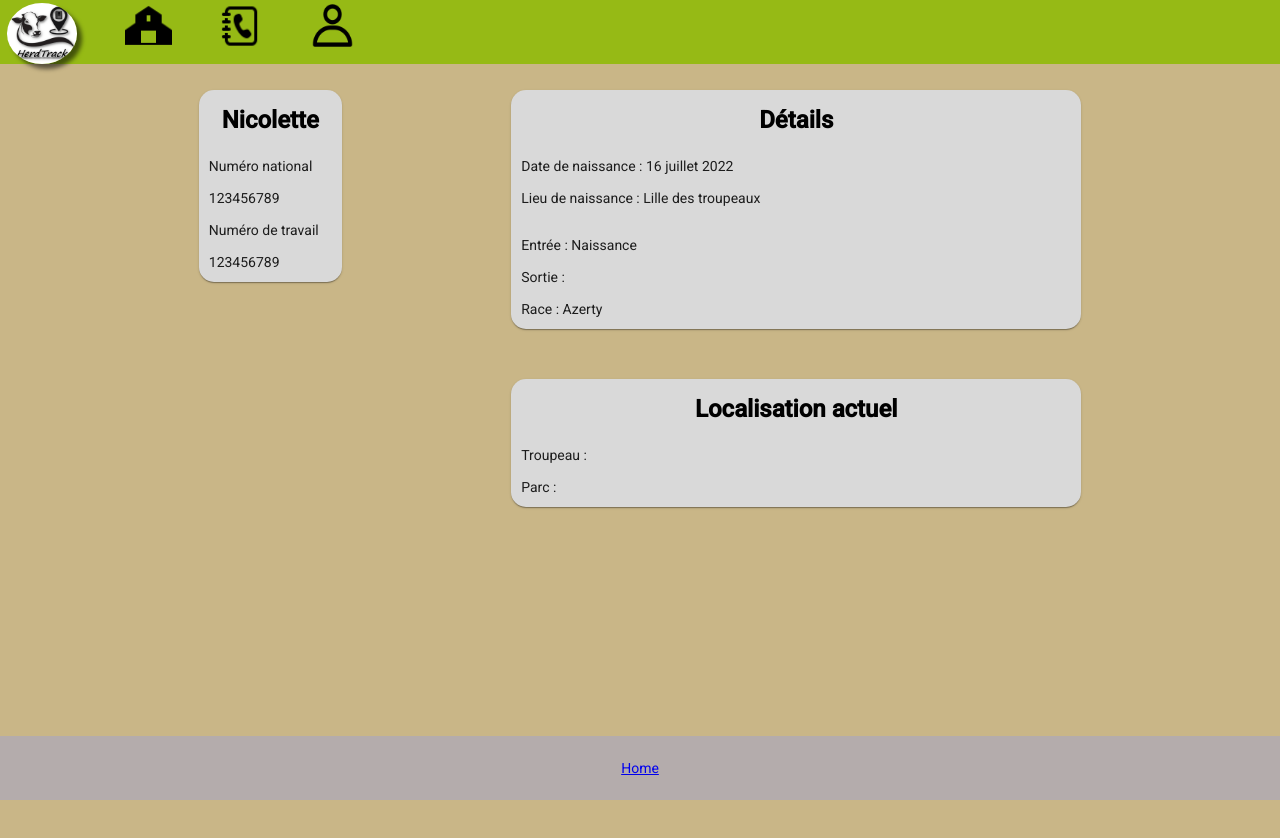
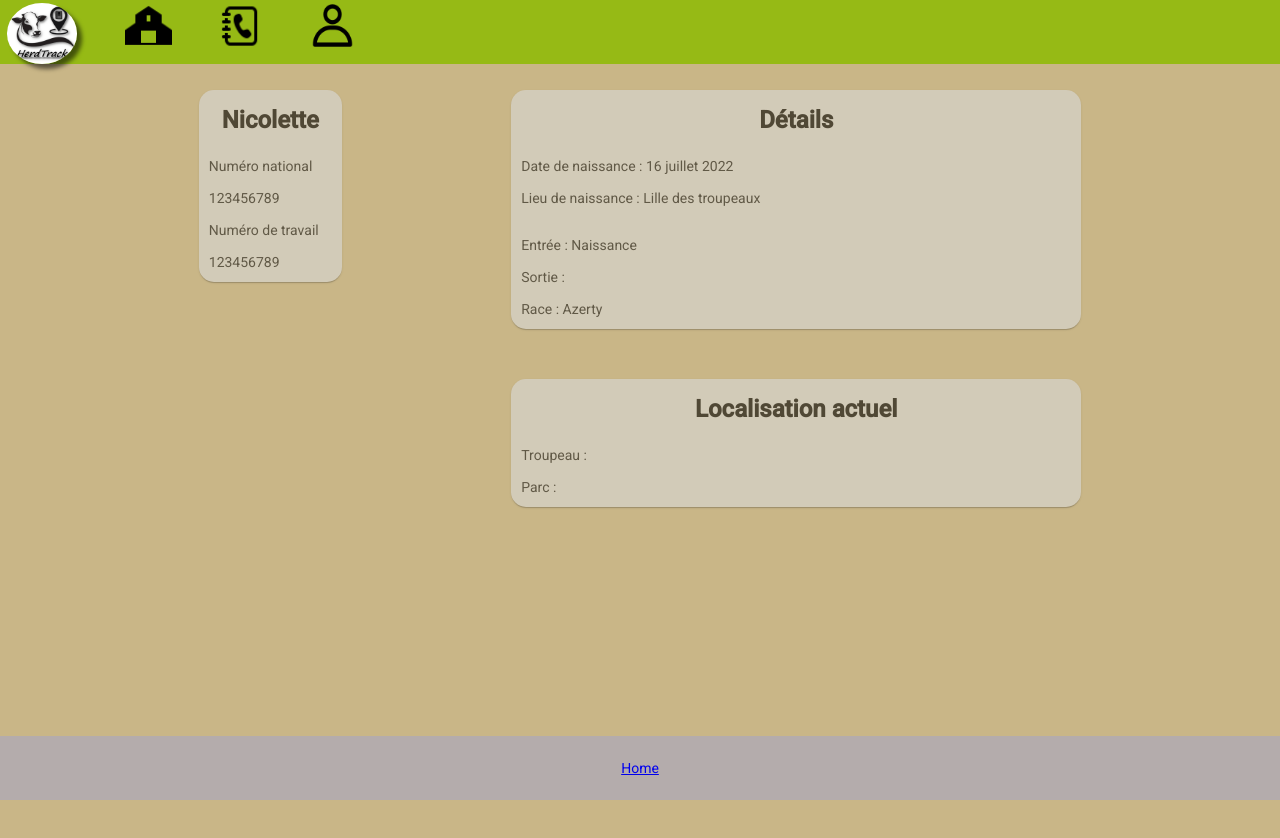
Before and after one commit to ThomasVdbk/Herdtrack-Front-End, an Angular app: page /product/1/1 in a window 1280 px wide. Shown: the top 838 px of the page. Built offline with nearby package versions, Linux system fonts and the light colour scheme; a web font is replaced by a local one.

Commit message:
opacity sur detail

```diff
--- a/src/app/components/display-animal/display-animal.component.scss
+++ b/src/app/components/display-animal/display-animal.component.scss
@@ -13,6 +13,7 @@
 
 .card {
   background-color: #d9d9d9;
+  opacity:0.6;
   border-radius: 15px;
   padding: 10px;
 }
@@ -26,6 +27,7 @@
   width: 550px;
   margin-bottom: 50px;
   background-color: #d9d9d9;
+  opacity:0.6;
   border-radius: 15px;
   padding: 10px;
 }
```
